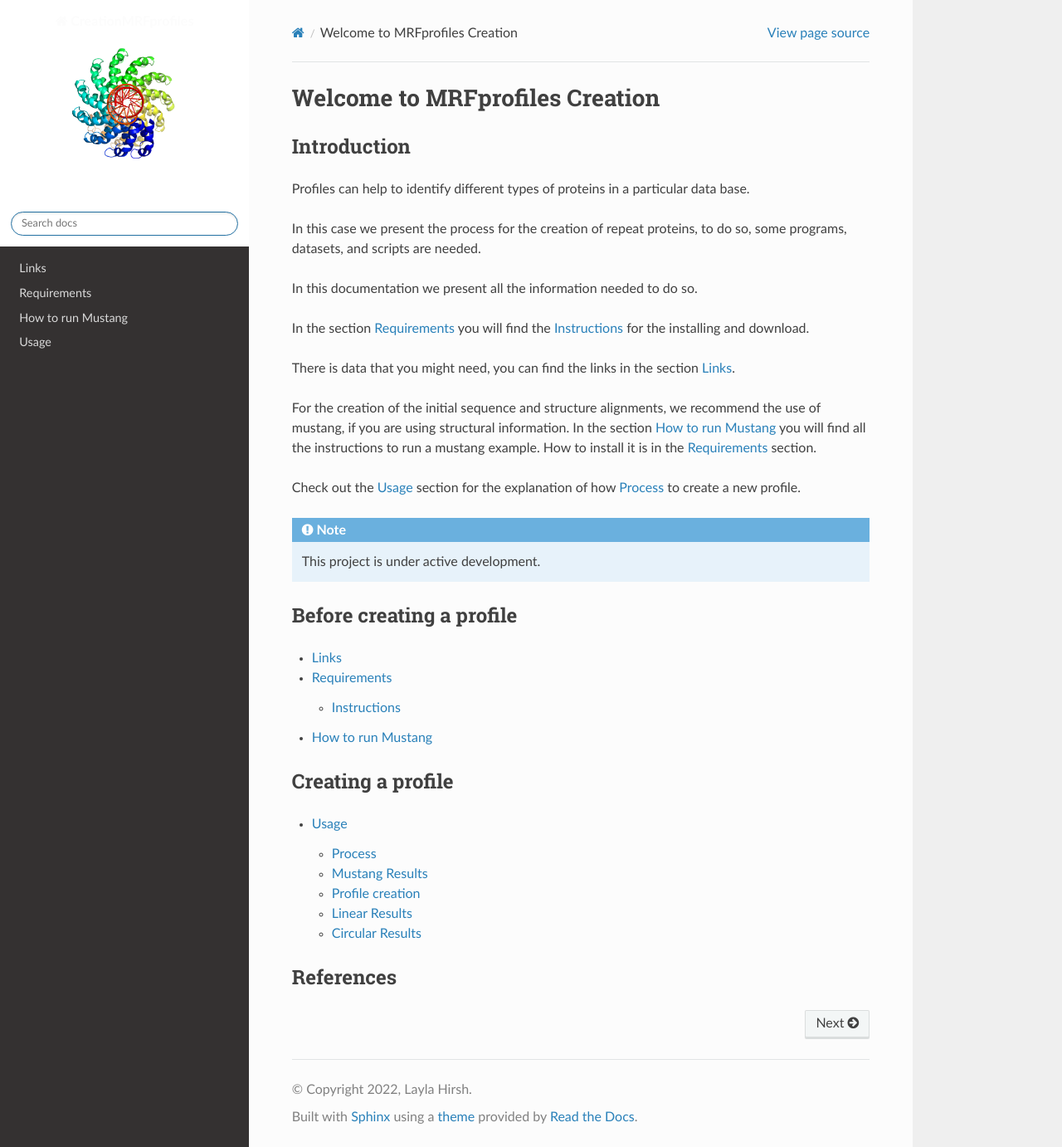
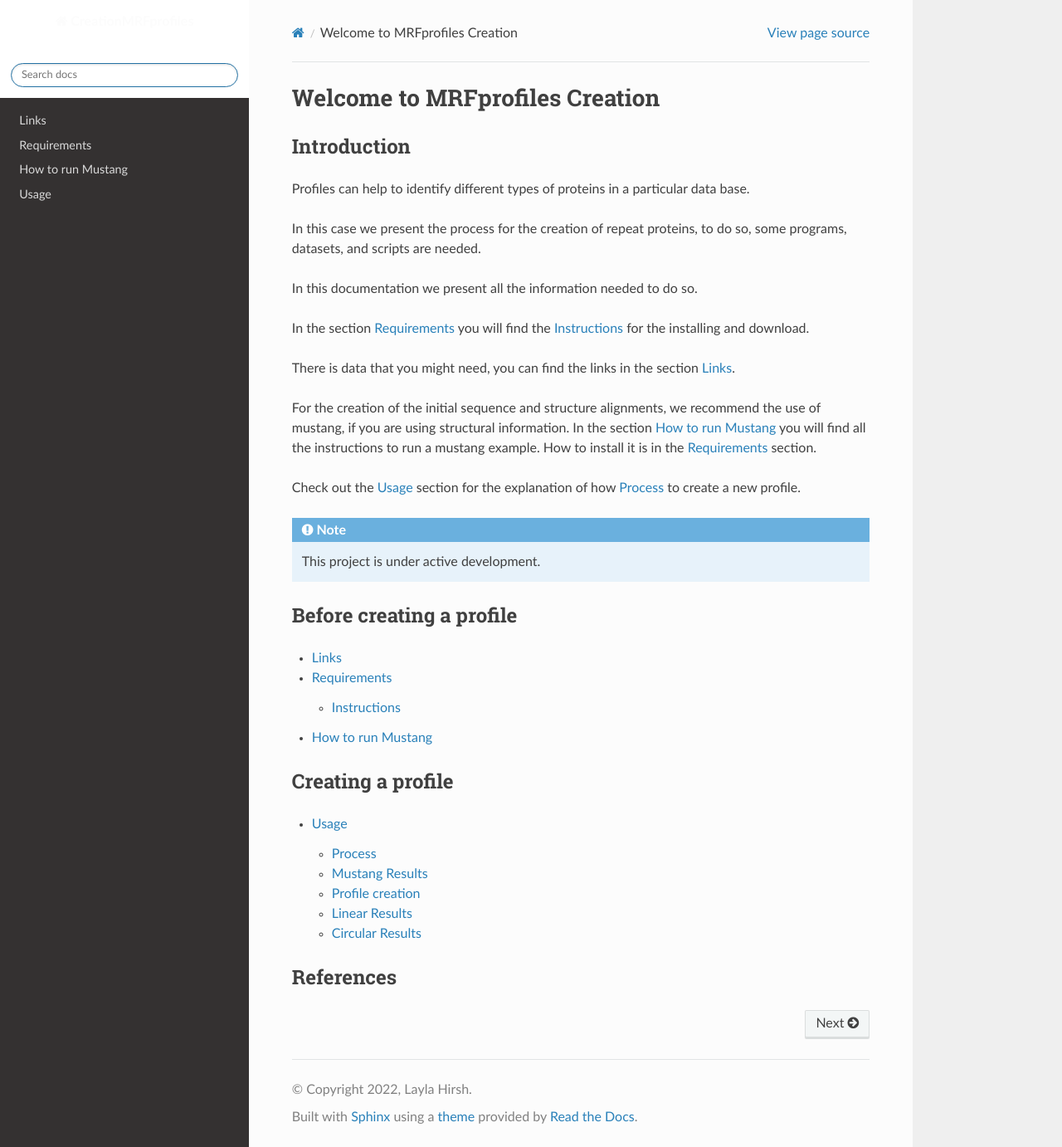
Before and after one commit to DraLaylaHirsh/MRFprofilesCreation, a Sphinx documentation site: the page built from docs/index.rst, in a window 1280 px wide and 1382 px high. Shown: the whole window at 83% size. Built offline with Sphinx 7.4.7 and the Read the Docs theme 2.0.0, drawn with Linux system fonts in a browser that asks for light colours.

Commit message:
Update conf.py

```diff
--- a/docs/conf.py
+++ b/docs/conf.py
@@ -31,9 +31,9 @@ templates_path = ['_templates']
 # -- Options for HTML output
 
 html_theme = 'sphinx_rtd_theme'
-html_logo = '4gg4.png'
+#html_logo = '4gg4.png'
 
-latex_logo =  'refract.svg'
+latex_logo =  'REFRACT.png'
 # -- Options for EPUB output
 epub_show_urls = 'footnote'
 
```
